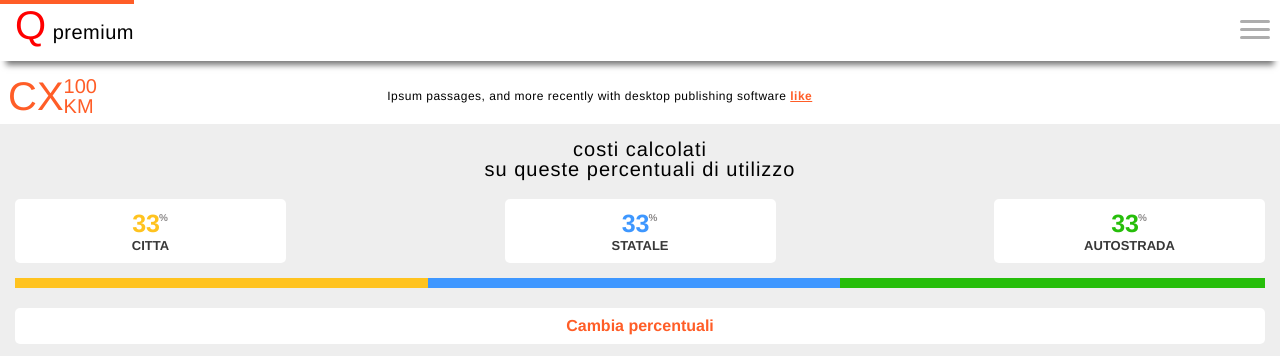
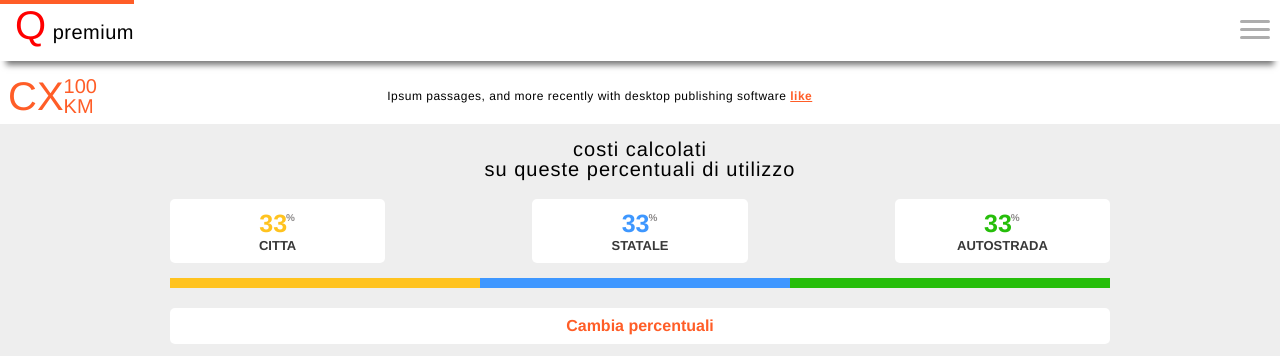
Before and after one commit to Crispy-rw/mobile-design, a plain HTML site: page index.html in a window 1280 px wide. Shown: the top 356 px of the page. Drawn offline with Linux system fonts and the light colour scheme; grey boxes are pictures that could not be loaded.

Commit message:
1 file modified

```diff
--- a/styles.css
+++ b/styles.css
@@ -455,5 +455,9 @@ sup {
   content: none;
 }
 
-@media screen and (min-width: 1000px) {
+@media screen and (min-width: 1080px) {
+  .costs {
+    padding-left: 170px;
+    padding-right: 170px;
+  }
 }
```
